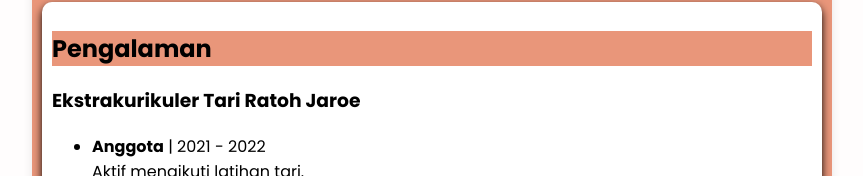
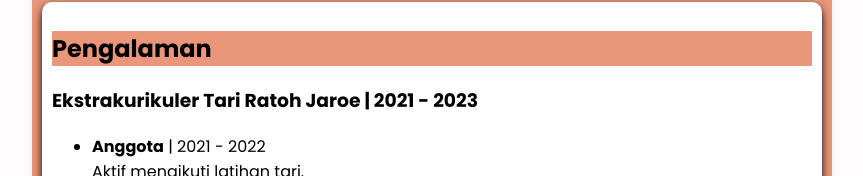
Before and after one commit to Raishaapp/CV-Raisha, a plain HTML site: page index.html in a window 1280 px wide. Shown: the part 762-938 px from the top of the page, without its empty margins (208-1071 px from the left). Drawn offline with Linux system fonts and the light colour scheme.

Commit message:
Update index.html

```diff
--- a/index.html
+++ b/index.html
@@ -53,7 +53,7 @@
 
     <div class="card">
     <h2>Pengalaman</h2>
-    <h3>Ekstrakurikuler Tari Ratoh Jaroe</h3>
+    <h3>Ekstrakurikuler Tari Ratoh Jaroe | 2021 - 2023</h3>
     <ul>
         <li><b>Anggota</b> | 2021 - 2022
             <br>Aktif mengikuti latihan tari.
```
